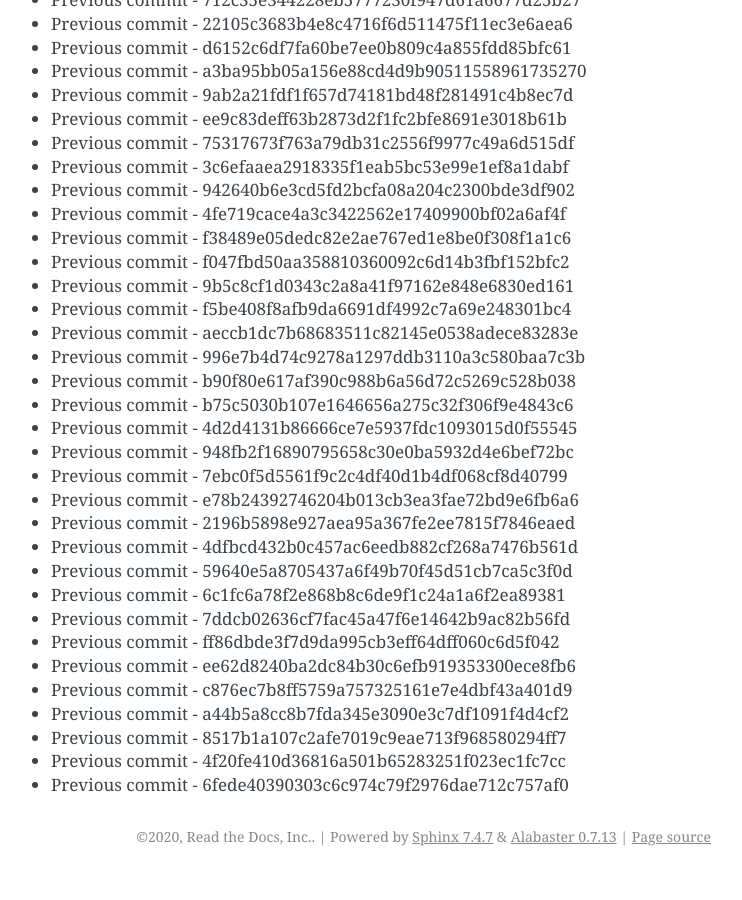
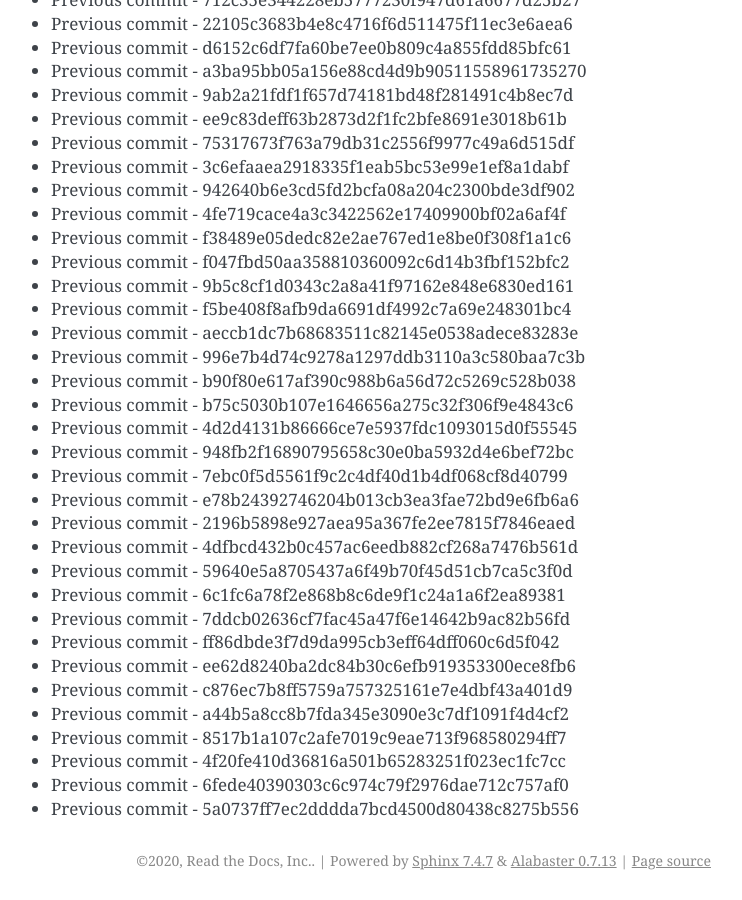
Before and after one commit to readthedocs/rtd-git-stresstest, a Sphinx documentation site: the page built from docs/updates.rst, in a window 1280 px wide and 900 px high, scrolled down 102530 px. Shown: the whole window, without its empty margins (399-1141 px from the left). Built offline with Sphinx 7.4.7, drawn with Linux system fonts in a browser that asks for light colours; before the commit the page ends 103406 px from its top, so only the background shows below that.

Commit message:
Generating commit from previous: 5a0737ff7ec2dddda7bcd4500d80438c8275b556

```diff
--- a/docs/updates.rst
+++ b/docs/updates.rst
@@ -4340,3 +4340,4 @@ It can be tested for any performance characteristics.
 * Previous commit - 8517b1a107c2afe7019c9eae713f968580294ff7
 * Previous commit - 4f20fe410d36816a501b65283251f023ec1fc7cc
 * Previous commit - 6fede40390303c6c974c79f2976dae712c757af0
+* Previous commit - 5a0737ff7ec2dddda7bcd4500d80438c8275b556
```
